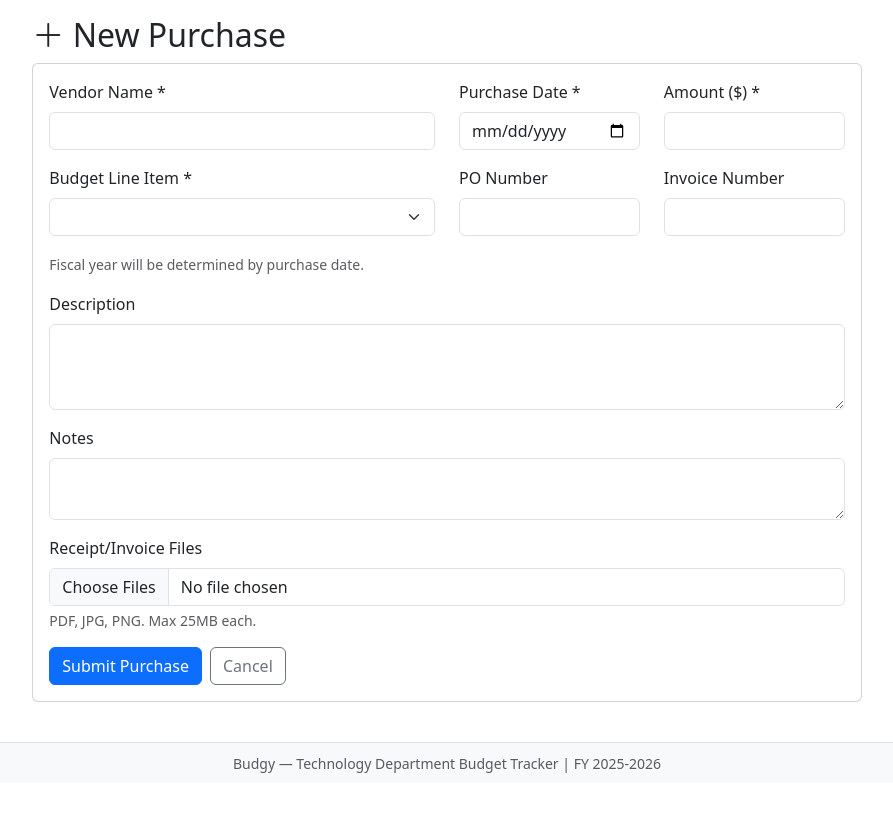
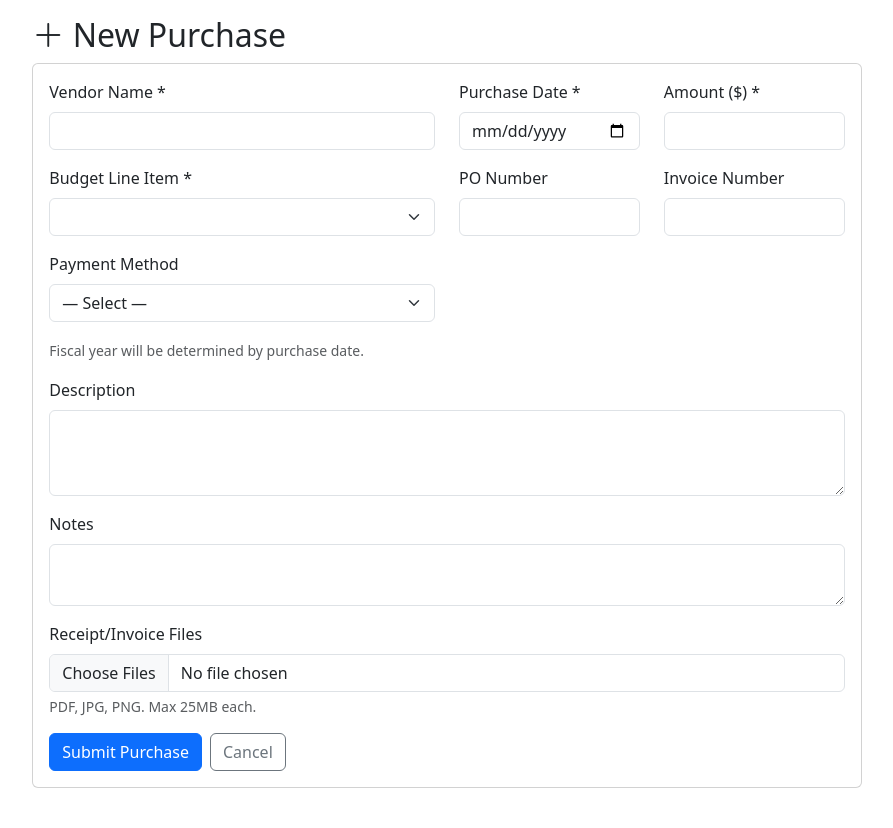
Before and after one commit to BardSec/budgy, a Flask app: page /purchases/new in a window 1280 px wide. Shown: the part 56-884 px from the top of the page, without its empty margins (193-1086 px from the left). Before the commit the page ends 829 px from the top, so only its background shows below. Run offline with Flask 3, Linux system fonts and the light colour scheme; the visitor is signed in with stand-in values (Sample User, id 1); data that the repository does not hold is empty; some libraries are stand-ins or nearby versions.

Commit message:
Add Payment Method dropdown to purchases
Adds a new optional "Payment Method" field with options: Credit Card - Andy,
Credit Card - James, Credit Card - Brady, Credit Card - Danielle, Amazon,
Purchase Order, and Other. Includes model, form, templates, CSV export,
and database migration.

https://claude.ai/code/session_014NinQ2v5e8myxpDiYbGaBZ

```diff
--- a/app/routes/purchases.py
+++ b/app/routes/purchases.py
@@ -146,6 +146,7 @@ def create():
             notes=form.notes.data,
             po_number=form.po_number.data,
             invoice_number=form.invoice_number.data,
+            payment_method=form.payment_method.data or None,
             budget_line_item_id=form.budget_line_item_id.data,
             custom_account_code=form.custom_account_code.data if is_other else None,
             custom_account_description=form.custom_account_description.data if is_other else None,
@@ -247,6 +248,7 @@ def edit(id):
         purchase.notes = form.notes.data
         purchase.po_number = form.po_number.data
         purchase.invoice_number = form.invoice_number.data
+        purchase.payment_method = form.payment_method.data or None
         purchase.budget_line_item_id = form.budget_line_item_id.data
         purchase.custom_account_code = form.custom_account_code.data if is_other else None
         purchase.custom_account_description = form.custom_account_description.data if is_other else None
@@ -320,7 +322,7 @@ def export_csv():
     output = io.StringIO()
     writer = csv.writer(output)
     writer.writerow([
-        "ID", "Vendor", "Date", "Amount", "Status", "Line Item",
+        "ID", "Vendor", "Date", "Amount", "Status", "Payment Method", "Line Item",
         "Custom Code", "Description", "PO #", "Invoice #",
         "Submitted By", "Fiscal Year", "Created At",
     ])
@@ -332,6 +334,7 @@ def export_csv():
             p.purchase_date.isoformat(),
             str(p.amount),
             p.status,
+            p.payment_method or "",
             p.line_item.display_label if p.line_item else "",
             p.custom_account_code or "",
             p.description or "",
--- a/app/templates/purchases/detail.html
+++ b/app/templates/purchases/detail.html
@@ -34,6 +34,7 @@
                             <tr><th>Custom Description</th><td>{{ purchase.custom_account_description }}</td></tr>
                             {% endif %}
                             <tr><th>Fiscal Year</th><td>{{ purchase.fiscal_year.label if purchase.fiscal_year else 'N/A' }}</td></tr>
+                            <tr><th>Payment Method</th><td>{{ purchase.payment_method or '—' }}</td></tr>
                             <tr><th>PO Number</th><td>{{ purchase.po_number or '—' }}</td></tr>
                             <tr><th>Invoice Number</th><td>{{ purchase.invoice_number or '—' }}</td></tr>
                             <tr><th>Description</th><td>{{ purchase.description or '—' }}</td></tr>
--- a/app/templates/purchases/form.html
+++ b/app/templates/purchases/form.html
@@ -41,6 +41,14 @@
                         <div class="col-md-3 mb-3">
                             <label class="form-label">{{ form.invoice_number.label.text }}</label>
                             {{ form.invoice_number(class="form-control") }}
+                        </div>
+                    </div>
+
+                    <div class="row">
+                        <div class="col-md-6 mb-3">
+                            <label class="form-label">{{ form.payment_method.label.text }}</label>
+                            {{ form.payment_method(class="form-select") }}
+                            {% for e in form.payment_method.errors %}<div class="text-danger small">{{ e }}</div>{% endfor %}
                         </div>
                     </div>
 
--- a/app/utils/forms.py
+++ b/app/utils/forms.py
@@ -37,6 +37,11 @@ class PurchaseForm(FlaskForm):
     po_number = StringField("PO Number", validators=[Optional(), Length(max=100)])
     invoice_number = StringField(
         "Invoice Number", validators=[Optional(), Length(max=100)]
+    )
+    payment_method = SelectField(
+        "Payment Method",
+        choices=[("", "— Select —")] + [(m, m) for m in Purchase.PAYMENT_METHODS],
+        validators=[Optional()],
     )
     attachments = MultipleFileField(
         "Receipt/Invoice Files",
```
Also changed, not shown: app/models/purchase.py (+10 -0 lines), migrations/versions/002_add_payment_method.py (added, +22 -0 lines).
